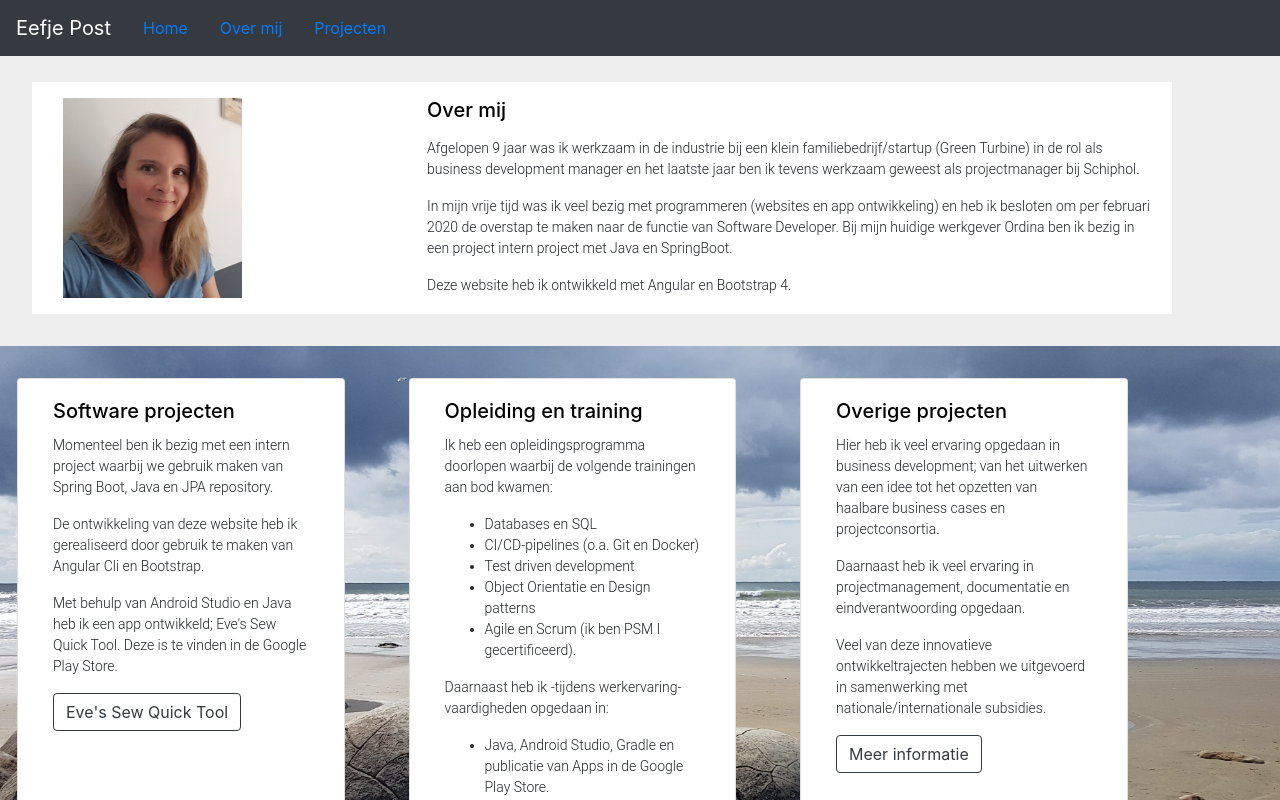
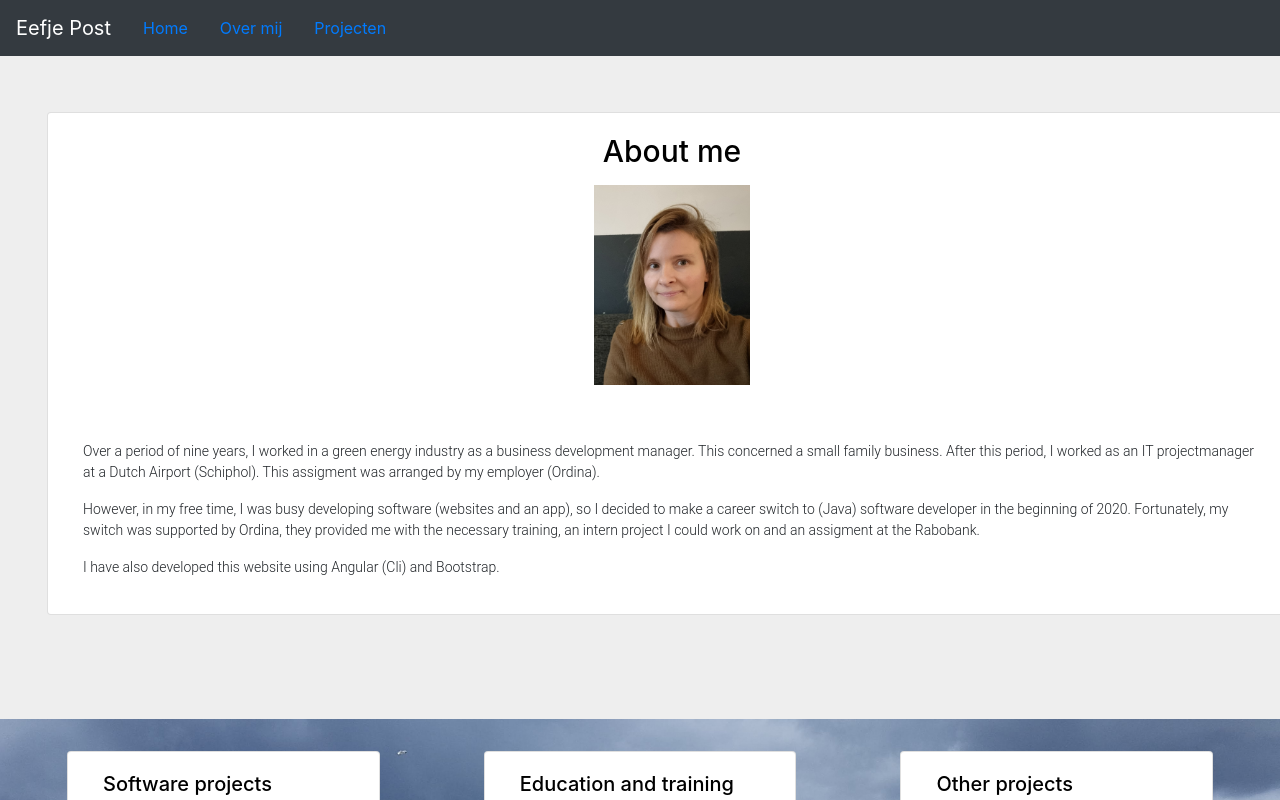
Before and after one commit to Eefjepost/Angular-Big-Idea, an Angular app: page /index/about in a window 1280 px wide. Shown: the top 800 px of the page. Built offline with nearby package versions, Linux system fonts and the light colour scheme.

Commit message:
translated about page

```diff
--- a/src/app/about/about.component.css
+++ b/src/app/about/about.component.css
@@ -1,10 +1,11 @@
+html,
+body{
+   max-width: 100% !important;
+   overflow-x: hidden !important;
+   height: 100%;
+   background-color:#eeeeee;
+}
 
-.jumbotron-fluid {
-  height: 600px;
-  display: flex;
-  align-items: center;
-  background-color:#eeeeee;
-}
 
 h1 {
   color:white;
@@ -25,13 +26,6 @@ h2 {
   font-size: 30px;
 }
 
-.container{
-  align-self: center;
-  width:95%;
-  margin: 2rem;
-
-}
-
 p {
   font-size: 14px;
   font-weight: 300;
@@ -44,24 +38,43 @@ li {
   font-family: 'Roboto', sans-serif;
 }
 
-
-
 .card {
-  width: 25rem;
   display: flex;
   margin: 2rem;
+  overflow-x: hidden !important;
+  max-width: 100% !important;
 }
 
-.containerMobile{
-
+.containerMobile {
+  max-width: 100% !important;
+  overflow-x: hidden !important;
 }
 
 
+@media (min-width: 768px) {
+  body {
+    overflow-x: hidden !important;
+    max-width: 100% !important;
+}
+.container {
+    max-width: 100% !important;
+    overflow-x: hidden !important;
+    align-self: center;
+    margin: 2rem;
+}
 
-@media (min-width: 768px) {
+.img-responsive{
+  max-width: 100% !important;
+  overflow-x: hidden !important;
+  height: auto;
+}
+
   .containerTwo {
     background-image: url('src/assets/images/boulders.jpg');
+    max-width: 100% !important;
+    overflow-x: hidden !important;
   }
+
   .card-columns {
     -webkit-column-count: 3;
     -moz-column-count: 3;
--- a/src/app/about/about.component.html
+++ b/src/app/about/about.component.html
@@ -1,38 +1,43 @@
-<div class="jumbotron-fluid" Style="background-color:#eeeeee; background-size: cover; height:50px;">
-</div>
+
+    <div class="container" style="background-size: cover; margin-top: 5rem;">
+
+      <div class="row mx-auto">
+        <div class="card col-sm-12 mx-auto">
+
+          <div class="card-body mx-auto">
+            <h3 class='card-title text-center' style="font-size: 30px;">About me</h3>
+            <img class="img-responsive mx-auto d-block" src='./assets/images/eef.jpg' style="height: 200px; margin:1rem">
+          </div>
+
+          <div class="card-body mx-auto">
+              <p>Over a period of nine years, I worked in a green energy industry as a business development manager. This concerned a small family business. After this period, I worked as an IT projectmanager at a Dutch Airport (Schiphol). This assigment was arranged by my employer (Ordina).</p>
+              <p>However, in my free time, I was busy developing software (websites and an app), so I decided to make a career switch to (Java) software developer in the beginning of 2020. Fortunately, my switch was supported by Ordina, they provided me with the necessary training, an intern project I could work on and an assigment at the Rabobank.</p>
+              <p>I have also developed this website using Angular (Cli) and Bootstrap.</p>
+          </div>
+       </div>
+      </div>
+
+      <div class="card-body mx-auto">
+       <div class="containerMobile mx-auto" *ngIf="currentWindowWidth < 800">
+        <img class="img-responsive d-block mx-auto" src='./assets/images/boulders.jpg' style="height: 300px; margin:1rem">
+       </div>
+      </div>
+
+    </div>
 
 
 
-    <div class="container">
-      <div class="row" style="background-color: white">
-        <div class="col-sm-4 mx-auto" style="background-color: white">
-          <img class="img-responsive" src='./assets/images/eef3.jpg' style="height: 200px; margin:1rem">
-        </div>
-        <div class="col-sm-8" style="background-color: white">
-          <h3 class='mx-auto' style=" margin:1rem">Over mij</h3>
-          <p>Afgelopen 9 jaar was ik werkzaam in de industrie bij een klein familiebedrijf/startup (Green Turbine) in de rol als business development manager en het laatste jaar ben ik tevens werkzaam geweest als projectmanager bij Schiphol.</p>
-          <p>In mijn vrije tijd was ik veel bezig met programmeren (websites en app ontwikkeling) en heb ik besloten om per februari 2020 de overstap te maken naar de functie van Software Developer. Bij mijn huidige werkgever Ordina ben ik bezig in een project intern project met Java en SpringBoot.</p>
-          <p>Deze website heb ik ontwikkeld met Angular en Bootstrap 4.</p>
-        </div>
-      </div>
-    </div>
+  <div class="containerTwo mx-auto" style="background-size: cover">
 
-<div class="containerMobile" *ngIf="currentWindowWidth < 800">
-  <img class="img-responsive" src='./assets/images/boulders.jpg' style="height: 300px; margin:1rem">
-</div>
+    <div class="row mx-auto col-sm-12">
 
-
-
-  <div class="containerTwo" style="background-size: cover">
-
-    <div class="row">
-
-        <div class="card col-sm-3">
+        <div class="card col-sm-3 mx-auto">
         <div class="card-body">
-          <h3 class="card-title">Software projecten</h3>
-          <p> Momenteel ben ik bezig met een intern project waarbij we gebruik maken van Spring Boot, Java en JPA repository.<p>
-          <p> De ontwikkeling van deze website heb ik gerealiseerd door gebruik te maken van Angular Cli en Bootstrap.</p>
-          <p>Met behulp van Android Studio en Java heb ik een app ontwikkeld; Eve's Sew Quick Tool. Deze is te vinden in de Google Play Store.</p>
+          <h3 class="card-title">Software projects</h3>
+          <p> At Rabobank, I worked in projects that were build on Java, Angular/Typescript or Javascript. I gained experience on different test frameworks (mostly JUnit5), Azure, Git, Postman, IntelliJ and Jira.<p></p>
+          <p> At Ordina, I worked on a Java application. In this project I gained experience using Spring Boot and a JPA repository.<p>
+          <p> This website was a private project that I started in the beginning of 2020. It is an Angular app that uses Bootstrap.</p>
+          <p>Before I switched to a developers role, I learned myself to code, using mosty Youtube videos. I also developed an android app build with Java in Android Studio; Eve's Sew Quick Tool. The app is still available in Google Play Store.</p>
            <a href="https://play.google.com/store/apps/details?id=com.sewtool.eef.sewquicktool&gl=NL" target="_blank"><button class="btn btn-outline-dark mt-auto">Eve's Sew Quick Tool</button></a>
         </div>
       </div>
@@ -40,37 +45,28 @@
 
 
 
-      <div class="card col-sm-3">
+      <div class="card col-sm-3 mx-auto">
         <div class="card-body">
-          <h3 class="card-title">Opleiding en training</h3>
-          <p> Ik heb een opleidingsprogramma doorlopen waarbij de volgende trainingen aan bod kwamen:</p>
+          <h3 class="card-title">Education and training</h3>
+          <p> I have a master in psychology from the Dutch university. In order to become a software developer, I received the following training:</p>
           <ul>
-            <li>Databases en SQL</li>
-            <li>CI/CD-pipelines (o.a. Git en Docker)</li>
+            <li>Databases and SQL</li>
+            <li>CI/CD-pipelines (Git and Docker)</li>
             <li>Test driven development</li>
-            <li>Object Orientatie en Design patterns</li>
-            <li>Agile en Scrum (ik ben PSM I gecertificeerd).</li>
-          </ul>
-
-          <p> Daarnaast heb ik -tijdens werkervaring- vaardigheden opgedaan in:</p>
-          <ul>
-            <li>Java, Android Studio, Gradle en publicatie van Apps in de Google Play Store.</li>
-            <li>HTML, CSS, Bootstrap</li>
-            <li>Angular</li>
-            <li>Typescript</li>
+            <li>Object Orientation and Design patterns</li>
+            <li>Agile/ Scrum (I am PSM I certified).</li>
           </ul>
         </div>
       </div>
 
 
 
-        <div class="card col-sm-3">
+        <div class="card col-sm-3 mx-auto">
           <div class="card-body">
-            <h3 class="card-title">Overige projecten</h3>
-            <p>Hier heb ik veel ervaring opgedaan in business development; van het uitwerken van een idee tot het opzetten van haalbare business cases en projectconsortia.
-            <p>Daarnaast heb ik veel ervaring in projectmanagement, documentatie en eindverantwoording opgedaan. </p>
-            <p> Veel van deze innovatieve ontwikkeltrajecten hebben we uitgevoerd in samenwerking met nationale/internationale subsidies.</p>
-            <div class="mt-auto"><a [routerLink]="['/projects']"><button class="btn btn-outline-dark">Meer informatie</button></a></div>
+            <h3 class="card-title">Other projects</h3>
+            <p>I have many years of experience with business development in a startup; writing project grant proposals and business plans, developing partnerships and building project consortia.</p>
+            <p> At Ordina and Rabobank, I have learned a lot about the agile way of working. I also supported the Scrum master in his/her role, since my psychology/management background and communication skills are a good fit in this process.</p>
+            <div class="mt-auto"><a [routerLink]="['/projects']"><button class="btn btn-outline-dark">More information</button></a></div>
           </div>
       </div>
     </div>
--- a/src/app/home/home.component.html
+++ b/src/app/home/home.component.html
@@ -26,7 +26,8 @@
         </div>
         <div class="col-sm-8">
           <h3 class='mx-auto' style="margin:2rem">Software development</h3>
-          <p> I am skilled in mobile web development for Android. In July 2018, I have published my first Android app in the Google Play store: <a href="https://tinyurl.com/y2vc2lnq" style="color: #538d40">Click here</a> for more information.</p>
+          <p>In the past three years, I have done several projects related to software development. I worked at Ordina, where I received the right training in order to perform several assigments. In the last two years , I worked at Rabobank as a Java developer. Here, I also gained experience with Angular, several testing frameworks and DevOps practices (Splunk, Azure).</p>
+          <p> Before this, I learned myself to code and published an Android app in the Google Play store: <a href="https://tinyurl.com/y2vc2lnq" style="color: #538d40">Click here</a> for more information.</p>
           <p>I have developed this website using Angular and Bootstrap.</p>
           <p> <a [routerLink]="['/about']"><button class="btn btn-outline-dark">More information about my projects</button></a></p>
         </div>
--- a/src/app/projects/projects.component.html
+++ b/src/app/projects/projects.component.html
@@ -1,7 +1,7 @@
 
 <div class="container-fluid" style="height: 150px; margin-bottom: 0rem; background-color: #eeeeee">
   <div class="row" style="align-content: center; height: 150px">
-    <h2 class='mx-auto' style="margin-left:0rem">Projecten</h2>
+    <h2 class='mx-auto' style="margin-left:0rem">Projects</h2>
   </div>
 </div>
 
@@ -14,7 +14,7 @@
       <div class="timeline-badge info">2020</div>
       <div class="timeline-panel">
         <div class="timeline-heading">
-          <h4 class="timeline-title">Switch naar Software Developer's functie</h4>
+          <h4 class="timeline-title">Switch to a Software Developer's functie</h4>
           <p><small class="text-muted"><i class="glyphicon glyphicon-time"></i>2020</small></p>
         </div>
         <div class="timeline-body">
```
Also changed, not shown: src/assets/images/eef.jpg (added), src/assets/images/eef3.jpg (deleted).
